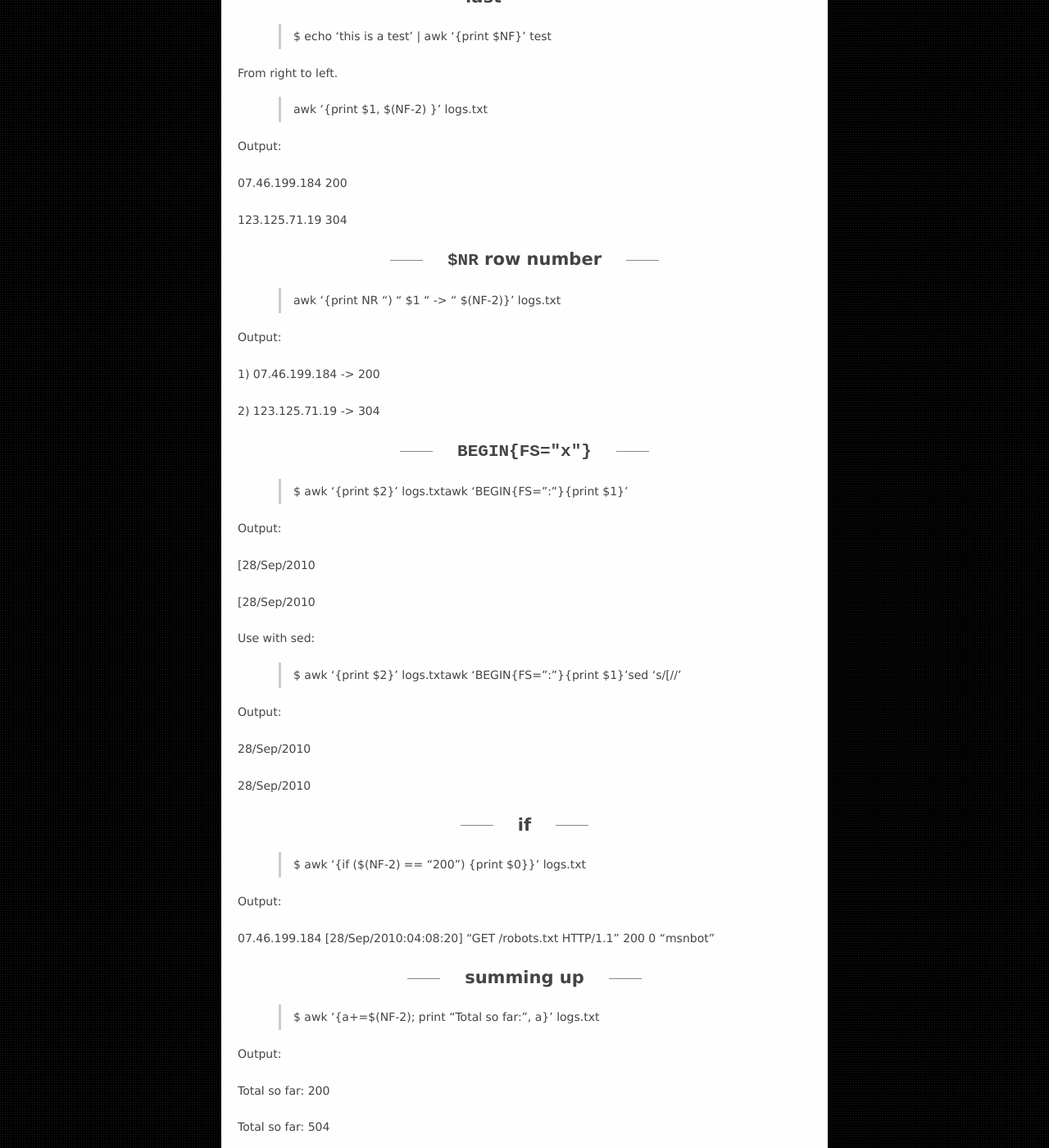
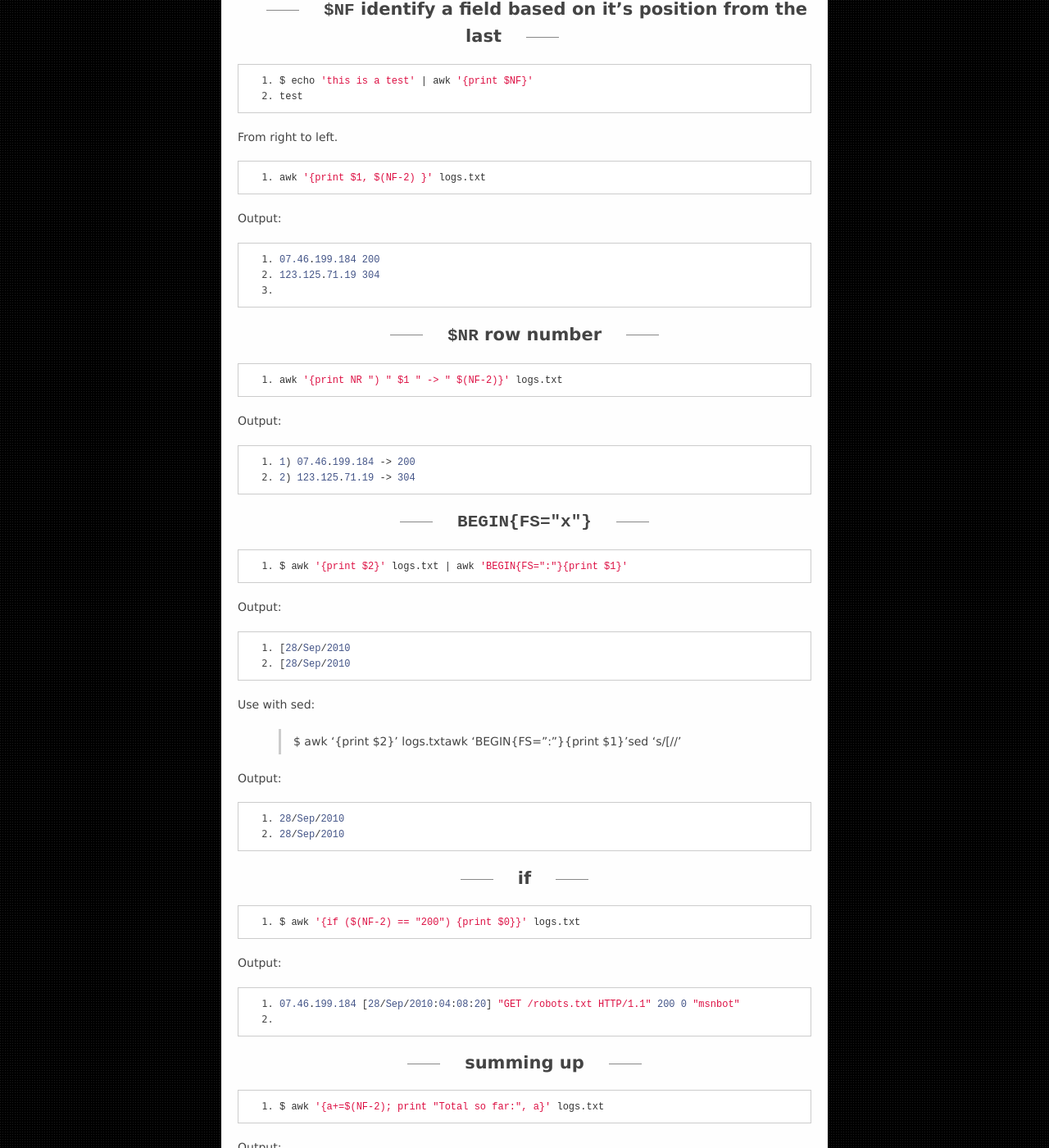
Before and after one commit to osrpt/osrpt.github.com, a Jekyll site: the page built from _posts/2018-06-17-learn-some-awk.md, in a window 1280 px wide and 1400 px high, scrolled down 927 px. Shown: the whole window at 82% size. Built offline with Jekyll 4.4.1, drawn with Linux system fonts in a browser that asks for light colours; nearby versions of some CDN libraries; comment, search, counter and statistics services are not loaded; some of the changed text lies outside the part shown.

Commit message:
update code

````diff
--- a/_posts/2018-06-17-learn-some-awk.md
+++ b/_posts/2018-06-17-learn-some-awk.md
@@ -8,14 +8,18 @@ tags:
 
 ## `$0` is the line:
 
-> `awk '{print $0}'`
+```
+awk '{print $0}'
+```
 
 An [identity operation](https://en.wikipedia.org/wiki/Identity_function) - it copies the input to the output without changing it.
 
 ## Whitespace to split the line to `$1`, `$2`, `$3`, ...
 
-> $ echo 'this is a test' | awk '{print $3}'
-> a
+```
+$ echo 'this is a test' | awk '{print $3}'
+a
+```
 
 Awk parses the line in to fields for you automatically, using any whitespace (space, tab) as a delimiter, merging consecutive delimiters.
 Those fields are available to you as the variables $1, $2, $3, etc.
@@ -25,7 +29,9 @@ logs.txt:
 07.46.199.184 [28/Sep/2010:04:08:20] "GET /robots.txt HTTP/1.1" 200 0 "msnbot"
 123.125.71.19 [28/Sep/2010:04:20:11] "GET / HTTP/1.1" 304 - "Baiduspider"
 
-> $ awk '{print $1}' logs.txt
+```
+$ awk '{print $1}' logs.txt
+```
 
 Output:
 
@@ -35,39 +41,50 @@ Output:
 
 ## `$NF` identify a field based on it's position from the last
 
-> $ echo 'this is a test' | awk '{print $NF}'
-> test
+```
+$ echo 'this is a test' | awk '{print $NF}'
+test
+```
 
 From right to left.
 
-> awk '{print $1, $(NF-2) }' logs.txt
+```
+awk '{print $1, $(NF-2) }' logs.txt
+```
 
 Output:
 
+```
 07.46.199.184 200
+123.125.71.19 304
 
-123.125.71.19 304
+```
 
 ## `$NR` row number
 
-> awk '{print NR ") " $1 " -> " $(NF-2)}' logs.txt
+```
+awk '{print NR ") " $1 " -> " $(NF-2)}' logs.txt
+```
 
 Output:
 
+```
 1) 07.46.199.184 -> 200
-
 2) 123.125.71.19 -> 304
+```
 
 ## `BEGIN{FS="x"}`
 
-> $ awk '{print $2}' logs.txt | awk 'BEGIN{FS=":"}{print $1}'
+```
+$ awk '{print $2}' logs.txt | awk 'BEGIN{FS=":"}{print $1}'
+```
 
 Output:
 
+```
 [28/Sep/2010
-
 [28/Sep/2010
-
+```
 
 Use with sed:
 
@@ -75,34 +92,47 @@ Use with sed:
 
 Output:
 
+```
 28/Sep/2010
-
 28/Sep/2010
+```
 
 ## if
 
-> $ awk '{if ($(NF-2) == "200") {print $0}}' logs.txt
+```
+$ awk '{if ($(NF-2) == "200") {print $0}}' logs.txt
+```
 
 Output:
 
+```
 07.46.199.184 [28/Sep/2010:04:08:20] "GET /robots.txt HTTP/1.1" 200 0 "msnbot"
+
+```
 
 ## summing up
 
-> $ awk '{a+=$(NF-2); print "Total so far:", a}' logs.txt
+```
+$ awk '{a+=$(NF-2); print "Total so far:", a}' logs.txt
+```
 
 Output:
 
+```
 Total so far: 200
-
 Total so far: 504
+```
 
 ## END
 
-> $ awk '{a+=$(NF-2)}END{print "Total:", a}' logs.txt
+```
+$ awk '{a+=$(NF-2)}END{print "Total:", a}' logs.txt
+
+```
 
 Output:
 
+```
 Total: 504
-
 Only the last line, just like tail -n1.
+```
````
